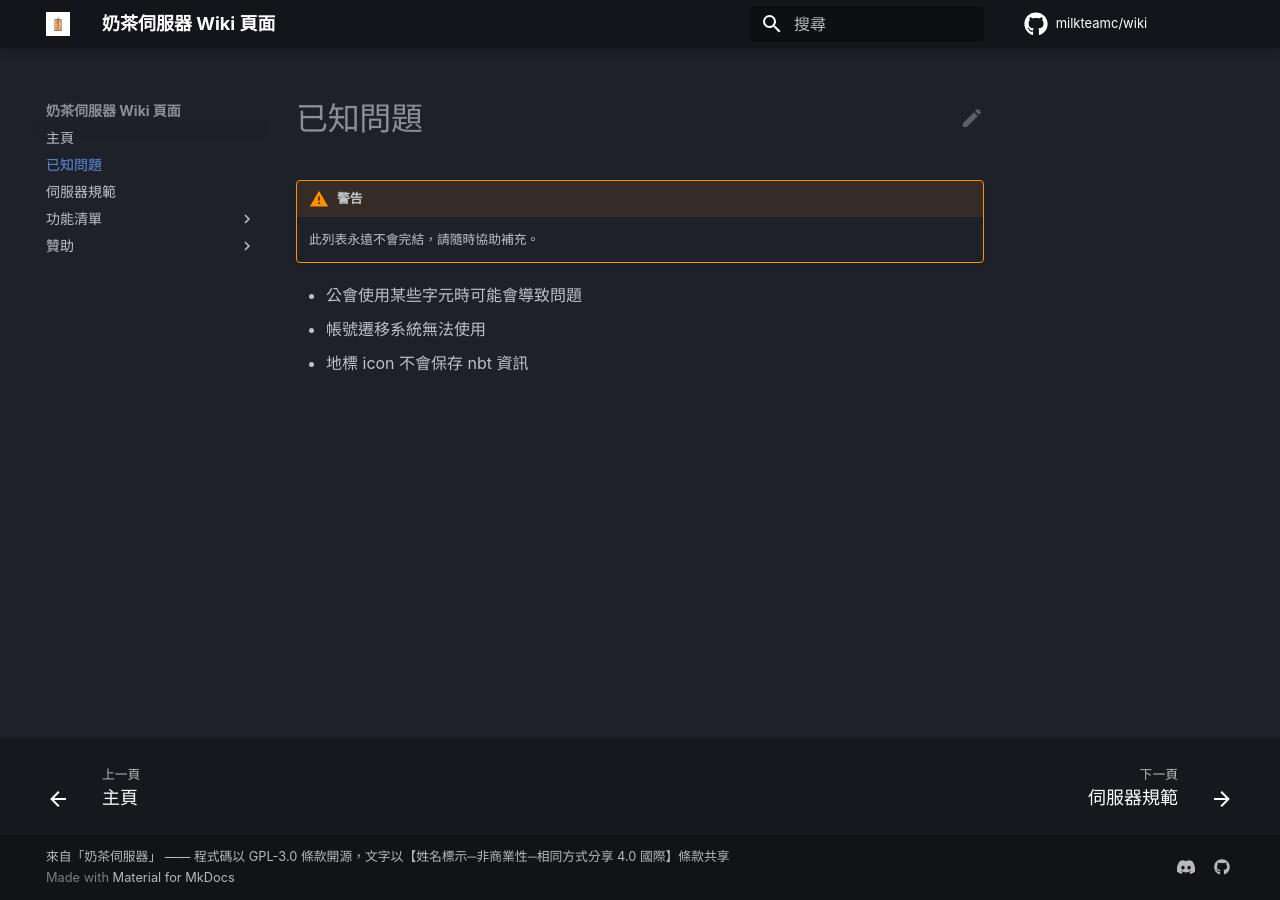
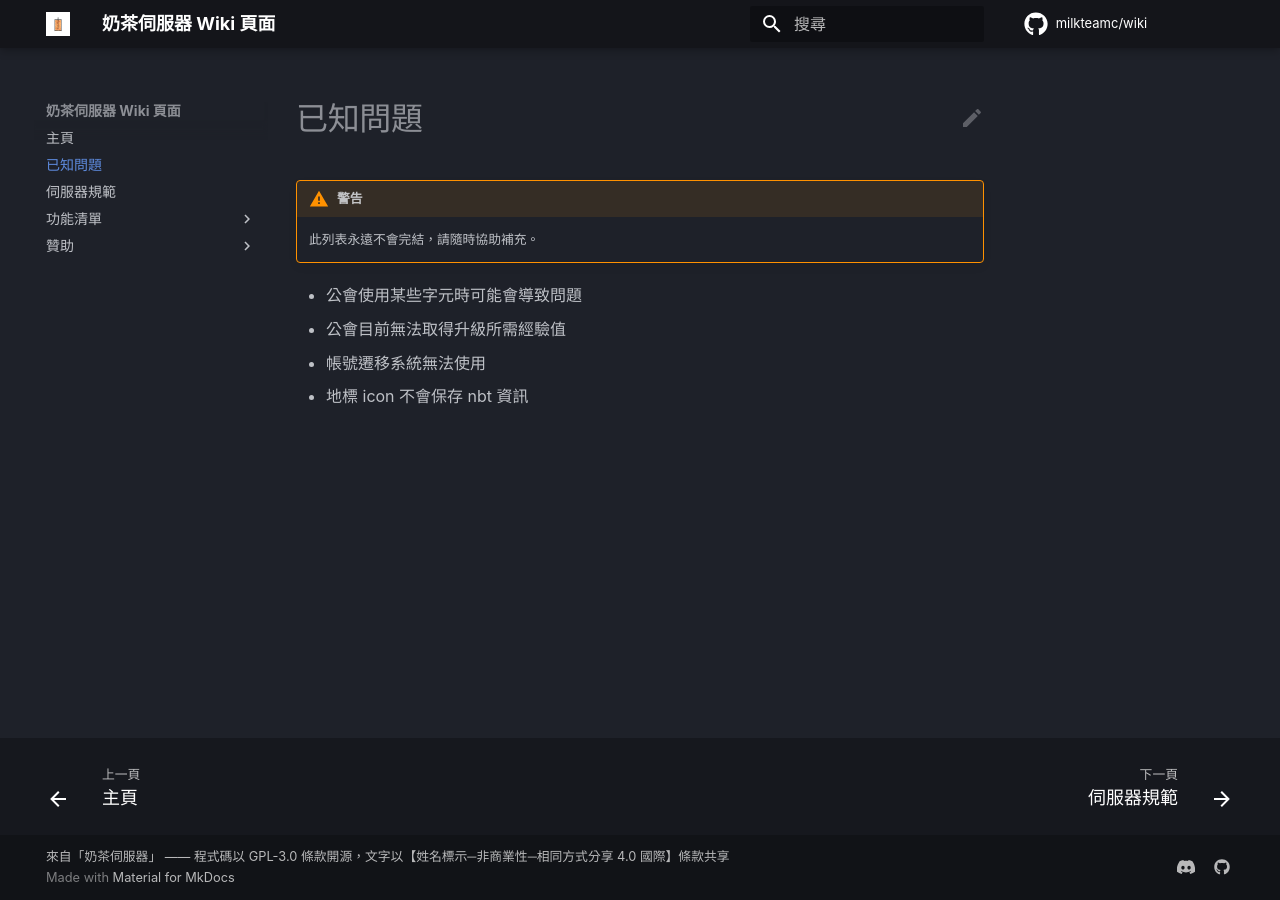
Before and after one commit to milkteamc/wiki, an MkDocs documentation site: the page built from docs/known-issues.md, in a window 1280 px wide. Built offline with MkDocs 1.6.1 and Material for MkDocs 9.7.7, drawn with Linux system fonts in a browser that asks for light colours; some web fonts are replaced; plug-ins that fetch from the network failed and are left out; comment, search, counter and statistics services are not loaded.

Commit message:
Update known-issues.md

```diff
--- a/docs/known-issues.md
+++ b/docs/known-issues.md
@@ -2,5 +2,6 @@
 !!! warning "警告"
     此列表永遠不會完結，請隨時協助補充。
 - 公會使用某些字元時可能會導致問題
+- 公會目前無法取得升級所需經驗值
 - 帳號遷移系統無法使用
 - 地標 icon 不會保存 nbt 資訊
```
